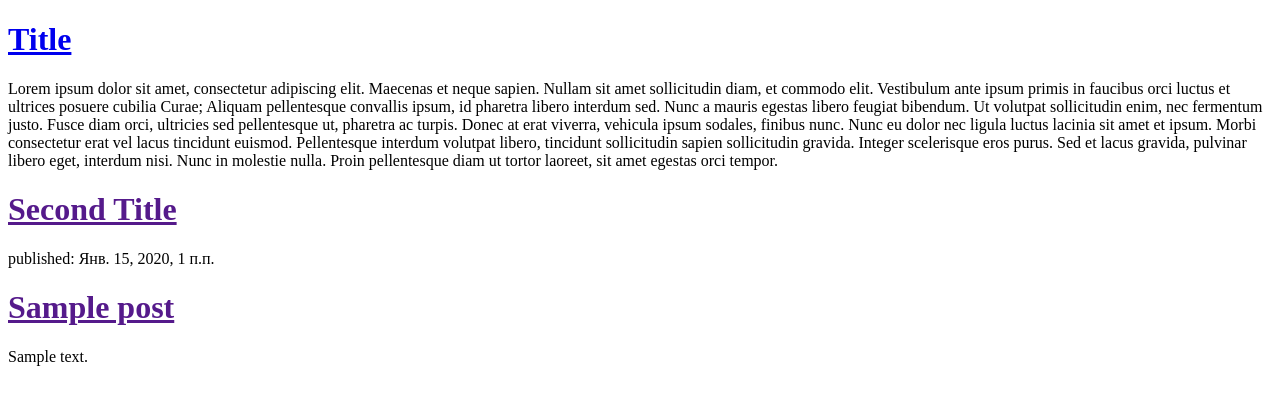
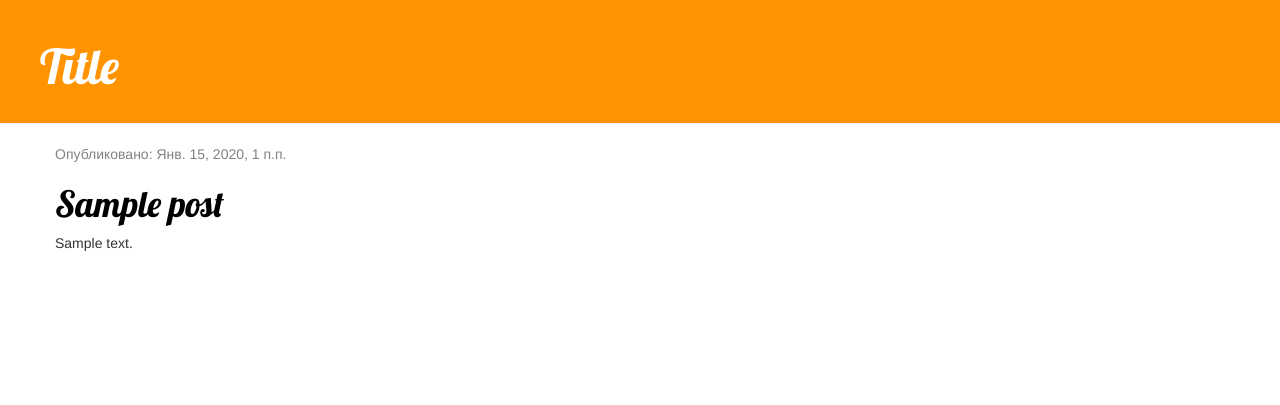
Before and after one commit to BeketovV/Web19, a Django app: template blog/templates/blog/post_list.html in a window 1280 px wide. Shown: the top 405 px of the page. Run offline with Django 3.2, Linux system fonts and the light colour scheme; the template is opened without the code that fills it: values that come from a table or form of the project are taken from there, others are empty; tables that the repository leaves empty hold one stand-in row (values such as "Sample post"); some libraries are stand-ins or nearby versions.

Commit message:
CSS added.

```diff
--- /dev/null
+++ b/blog/static/css/blog.css
@@ -0,0 +1,47 @@
+
+.page-header {
+    background-color: #ff9400;
+    margin-top: 0;
+    padding: 20px 20px 20px 40px;
+}
+
+.page-header h1, .page-header h1 a, .page-header h1 a:visited, .page-header h1 a:active {
+    color: #ffffff;
+    font-size: 36pt;
+    text-decoration: none;
+}
+
+.content {
+    margin-left: 40px;
+}
+
+h1, h2, h3, h4 {
+    font-family: 'Lobster', cursive;
+}
+
+.date {
+    color: #828282;
+}
+
+.save {
+    float: right;
+}
+
+.post-form textarea, .post-form input {
+    width: 100%;
+}
+
+.top-menu, .top-menu:hover, .top-menu:visited {
+    color: #ffffff;
+    float: right;
+    font-size: 26pt;
+    margin-right: 20px;
+}
+
+.post {
+    margin-bottom: 70px;
+}
+
+.post h1 a, .post h1 a:visited {
+    color: #000000;
+}
--- a/blog/templates/blog/post_list.html
+++ b/blog/templates/blog/post_list.html
@@ -1,21 +1,35 @@
+
 <!DOCTYPE html>
+{% load static %}
 <html>
 <head>
 	<title>Test blog</title>
+	<link rel="stylesheet" href="//maxcdn.bootstrapcdn.com/bootstrap/3.2.0/css/bootstrap.min.css">
+<link rel="stylesheet" href="//maxcdn.bootstrapcdn.com/bootstrap/3.2.0/css/bootstrap-theme.min.css">
+<link href="https://fonts.googleapis.com/css?family=Lobster&subset=latin,cyrillic" rel="stylesheet" type="text/css">
+<link rel="stylesheet" href="{% static 'css/blog.css' %}">
 </head>
 <body>
 
-<div>
+<div class="page-header">
 	<h1><a href="/">Title</a></h1>
-<p>Lorem ipsum dolor sit amet, consectetur adipiscing elit. Maecenas et neque sapien. Nullam sit amet sollicitudin diam, et commodo elit. Vestibulum ante ipsum primis in faucibus orci luctus et ultrices posuere cubilia Curae; Aliquam pellentesque convallis ipsum, id pharetra libero interdum sed. Nunc a mauris egestas libero feugiat bibendum. Ut volutpat sollicitudin enim, nec fermentum justo. Fusce diam orci, ultricies sed pellentesque ut, pharetra ac turpis. Donec at erat viverra, vehicula ipsum sodales, finibus nunc. Nunc eu dolor nec ligula luctus lacinia sit amet et ipsum. Morbi consectetur erat vel lacus tincidunt euismod. Pellentesque interdum volutpat libero, tincidunt sollicitudin sapien sollicitudin gravida. Integer scelerisque eros purus. Sed et lacus gravida, pulvinar libero eget, interdum nisi. Nunc in molestie nulla. Proin pellentesque diam ut tortor laoreet, sit amet egestas orci tempor.</p>
+
 </div>
-	<h1><a href="">Second Title</a></h1>
-{% for post in posts %}
-	<div>
-		<p>published: {{ post.published_date}}</p>
-		<h1><a href="">{{post.title}}</a></h1>
-		<p>{{post.text|linebreaksbr}}</p>
-	</div>
-{% endfor %}
+
+<div class="content container">
+    <div class="row">
+        <div class="col-md-8">
+            {% for post in posts %}
+                <div class="post">
+                    <div class="date">
+                        <p>Опубликовано: {{ post.published_date }}</p>
+                    </div>
+                    <h1><a href="">{{ post.title }}</a></h1>
+                    <p>{{ post.text|linebreaksbr }}</p>
+                </div>
+            {% endfor %}
+        </div>
+    </div>
+</div>
 </body>
 </html>
```
